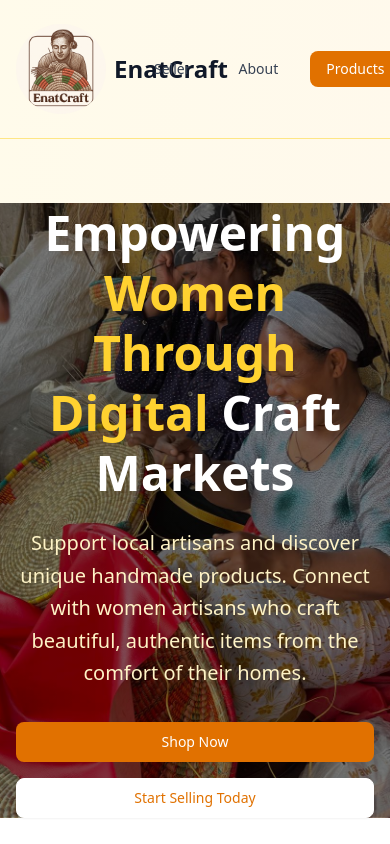
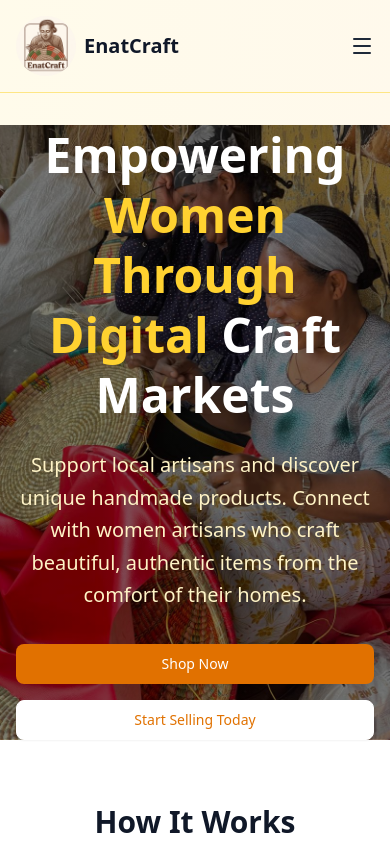
Before and after one commit to Feben145/craftlink, a Next.js app: page / in a window 390 px wide. Shown: the top 844 px of the page. Built offline with nearby package versions, Linux system fonts and the light colour scheme.

Commit message:
responsive nav added

```diff
--- a/src/app/page.tsx
+++ b/src/app/page.tsx
@@ -1,6 +1,7 @@
 import Image from "next/image";
 import Link from "next/link";
 import {
+  Menu,
   Sparkles,
   ShoppingBag,
   Heart,
@@ -14,22 +15,25 @@ import logo from "../../public/images/logo.png";
 export default function Home() {
   return (
     <div className="min-h-screen bg-linear-to-br from-amber-50 to-orange-50">
-      {/* ---------------- Navigation ---------------- */}
-      <nav className="container mx-auto px-4 py-6 mb-16 border-b border-amber-200">
+      <nav className="container mx-auto px-4 py-4 mb-8 border-b border-amber-200">
         <div className="flex justify-between items-center">
+          {/* --- Logo --- */}
           <Link href="/" className="flex items-center space-x-2">
             <Image
               src={logo}
               alt="EnatCraft logo"
-              width={90}
-              height={90}
+              width={60}
+              height={60}
               className="rounded-full"
               priority
             />
-            <span className="text-2xl font-bold text-gray-900">EnatCraft</span>
+            <span className="text-xl sm:text-2xl font-bold text-gray-900">
+              EnatCraft
+            </span>
           </Link>
 
-          <div className="flex space-x-4">
+          {/* --- Desktop Menu --- */}
+          <div className="hidden md:flex space-x-4">
             <Button
               asChild
               variant="ghost"
@@ -42,15 +46,19 @@ export default function Home() {
               variant="ghost"
               className="text-gray-700 hover:text-amber-700"
             >
-              <Link href="/seller/register">About</Link>
+              <Link href="/about">About</Link>
             </Button>
-
             <Button
               asChild
               className="bg-amber-600 hover:bg-amber-700 text-white"
             >
               <Link href="/products">Products</Link>
             </Button>
+          </div>
+
+          {/* --- Mobile Menu Icon --- */}
+          <div className="md:hidden flex items-center">
+            <Menu className="w-6 h-6 text-gray-800" />
           </div>
         </div>
       </nav>
@@ -94,7 +102,6 @@ export default function Home() {
           </div>
         </div>
       </section>
-
       {/* ---------------- How It Works ---------------- */}
       <section className="container mx-auto px-4 py-16 bg-white">
         <div className="text-center mb-12">
@@ -142,7 +149,6 @@ export default function Home() {
           ))}
         </div>
       </section>
-
       {/* ---------------- Featured Products ---------------- */}
       <section className="container mx-auto px-4 py-16">
         <div className="text-center mb-12">
@@ -191,7 +197,6 @@ export default function Home() {
           ))}
         </div>
       </section>
-
       {/* ---------------- Why Choose Us ---------------- */}
       <section className="container mx-auto px-4 py-16 bg-white">
         <div className="text-center mb-12">
@@ -239,7 +244,6 @@ export default function Home() {
           ))}
         </div>
       </section>
-
       {/* ---------------- Categories ---------------- */}
       <section className="container mx-auto px-4 py-16">
         <div className="text-center mb-12">
@@ -268,7 +272,6 @@ export default function Home() {
           ))}
         </div>
       </section>
-
       {/* ---------------- Call to Action ---------------- */}
       <section className="container mx-auto px-4 py-16 bg-amber-600 rounded-2xl text-center text-white max-w-4xl">
         <h2 className="text-3xl md:text-4xl font-bold mb-4">
@@ -292,7 +295,6 @@ export default function Home() {
           </Button>
         </div>
       </section>
-
       {/* ---------------- Footer ---------------- */}
       <footer className="container mx-auto px-4 py-8 mt-16 border-t border-amber-200">
         <div className="flex flex-col md:flex-row justify-between items-center gap-4">
```
